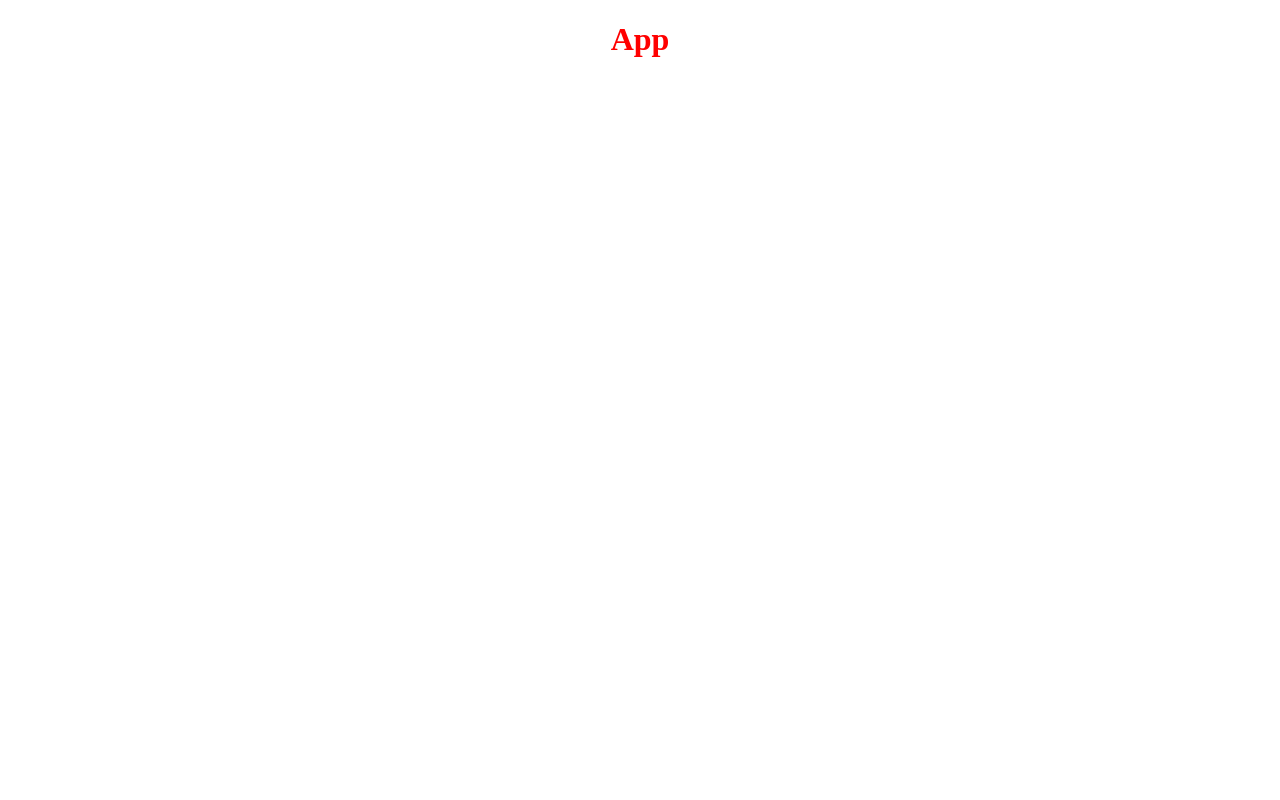
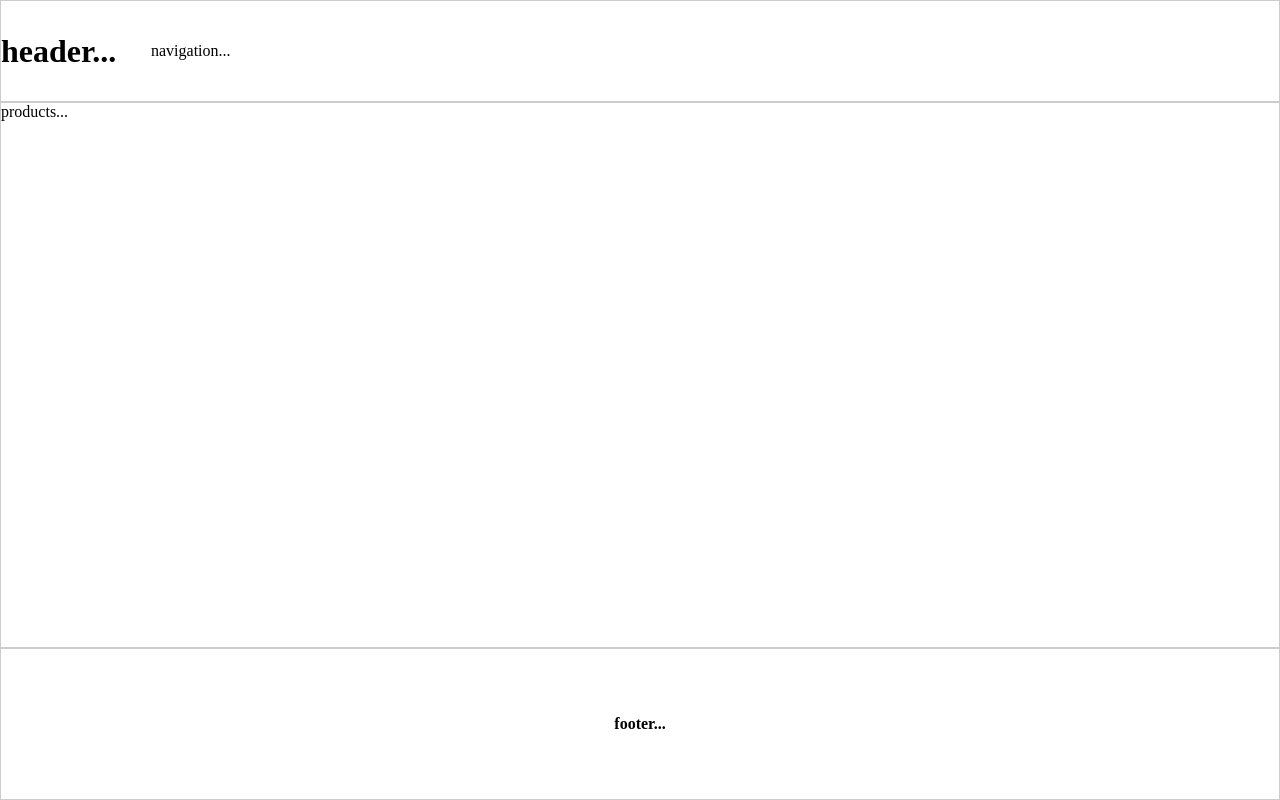
Before and after one commit to robert-laws/learning-july-2020-store-app-with-context, a React (Create React App) app: page / in a window 1280 px wide. Built offline with nearby package versions, Linux system fonts and the light colour scheme.

Commit message:
setup basic components and navigation

```diff
--- a/package.json
+++ b/package.json
@@ -9,6 +9,7 @@
     "node-sass": "^4.14.1",
     "react": "^16.13.1",
     "react-dom": "^16.13.1",
+    "react-router-dom": "^5.2.0",
     "react-scripts": "3.4.1"
   },
   "scripts": {
--- a/src/App.js
+++ b/src/App.js
@@ -1,10 +1,26 @@
 import React from 'react';
+import { BrowserRouter as Router, Route, Switch } from 'react-router-dom';
+
+import Header from './components/Header';
+import Footer from './components/Footer';
+import Products from './pages/Products';
+import Cart from './pages/Cart';
+
 import './App.scss';
 
 function App() {
   return (
     <div className='App'>
-      <h1>App</h1>
+      <Header />
+      <main>
+        <Router>
+          <Switch>
+            <Route exact path='/' component={Products} />
+            <Route exact path='/cart' component={Cart} />
+          </Switch>
+        </Router>
+      </main>
+      <Footer />
     </div>
   );
 }
--- a/src/App.scss
+++ b/src/App.scss
@@ -1,7 +1 @@
-.App {
-  text-align: center;
-
-  h1 {
-    color: red;
-  }
-}
+@import './sass/base';
--- /dev/null
+++ b/src/components/Footer.js
@@ -0,0 +1,11 @@
+import React from 'react';
+
+const Footer = () => {
+  return (
+    <footer>
+      <h4>footer...</h4>
+    </footer>
+  );
+};
+
+export default Footer;
--- /dev/null
+++ b/src/components/Header.js
@@ -0,0 +1,13 @@
+import React from 'react';
+import Navigation from './Navigation';
+
+const Header = () => {
+  return (
+    <header>
+      <h1>header...</h1>
+      <Navigation />
+    </header>
+  );
+};
+
+export default Header;
--- /dev/null
+++ b/src/components/Navigation.js
@@ -0,0 +1,7 @@
+import React from 'react';
+
+const Navigation = () => {
+  return <nav>navigation...</nav>;
+};
+
+export default Navigation;
--- /dev/null
+++ b/src/pages/Cart.js
@@ -0,0 +1,7 @@
+import React from 'react';
+
+const Cart = () => {
+  return <div>cart...</div>;
+};
+
+export default Cart;
--- /dev/null
+++ b/src/pages/Products.js
@@ -0,0 +1,7 @@
+import React from 'react';
+
+const Products = () => {
+  return <div>products...</div>;
+};
+
+export default Products;
--- /dev/null
+++ b/src/sass/_base.scss
@@ -0,0 +1,41 @@
+* {
+  margin: 0;
+  padding: 0;
+}
+
+.App {
+  display: flex;
+  flex-direction: column;
+  width: 100%;
+  height: 100vh;
+
+  header {
+    flex: 0 1 100px;
+    border: 1px solid #ccc;
+
+    display: flex;
+    align-items: center;
+
+    h1 {
+      flex: 0 1 150px;
+    }
+
+    nav {
+      flex: 1 1 auto;
+    }
+  }
+
+  main {
+    flex: 1;
+    border: 1px solid #ccc;
+  }
+
+  footer {
+    flex: 0 1 150px;
+    border: 1px solid #ccc;
+
+    display: flex;
+    justify-content: center;
+    align-items: center;
+  }
+}
```
Also changed, not shown: 1 other file (tests, documents, lock files or other folders).
